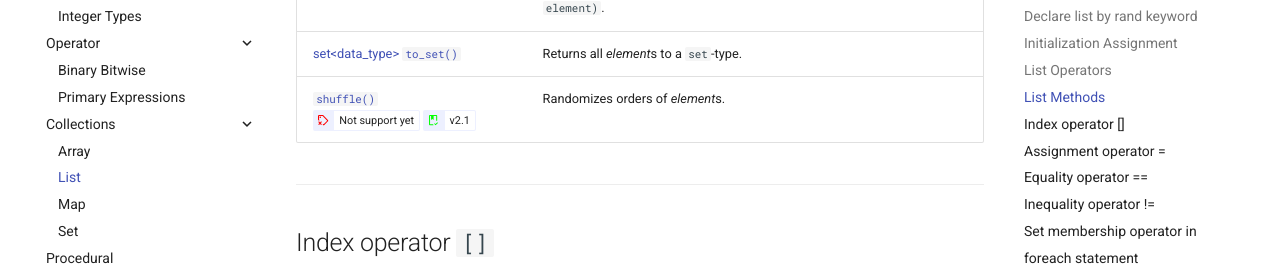
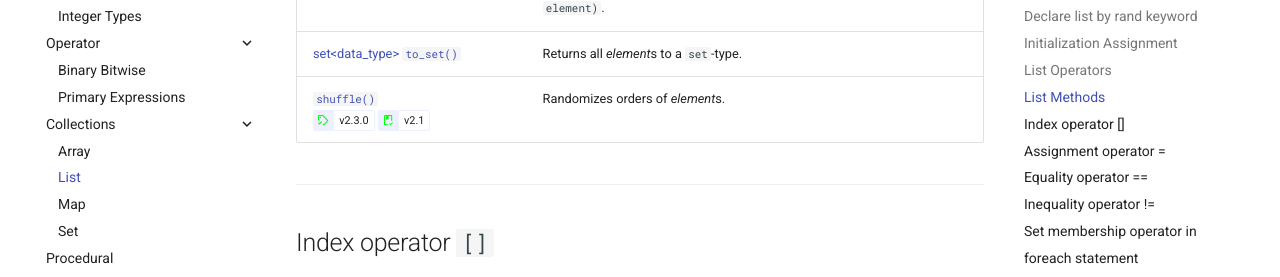
Before and after one commit to LeeKaiXuan/PSS_CookBook, an MkDocs documentation site: the page built from docs/Collections/Lists.md, in a window 1280 px wide and 900 px high, scrolled down 2490 px. Shown: the part 146-423 px from the top of the window. Built offline with MkDocs 1.6.1 and Material for MkDocs 9.7.7, drawn with Linux system fonts in a browser that asks for light colours; comment, search, counter and statistics services are not loaded; some of the changed text lies outside the part shown.

Commit message:
[PSSv2.1/7.9.3.2 List methods] Support `shuffle()` after PSSGen v2.3.0

````diff
--- a/docs/Collections/Lists.md
+++ b/docs/Collections/Lists.md
@@ -93,7 +93,7 @@ list<string > stringList = {"1"  , "2"  };  //  stringList: {"1"  , "2"  }
 | [&lt;data_type&gt; `pop_back()`](Lists.md#pop_back "function &lt;data_type&gt; `pop_back()`")                     | Moves out the last *element* from the list. Same as `delete(size()-1)`.                                       |
 | [`push_back(data_type element)`](Lists.md#push_back "function void `push_back(data_type element)`")               | Adds the *element* to the end of the list. Same as `insert(size()-1, element)`.                               |
 | [set&lt;data_type&gt; `to_set()`](Lists.md#to_set "function set&lt;data_type&gt; `to_set()`")                     | Returns all *element*s to a `set`-type.                                                                       |
-| [`shuffle()`](Lists.md#shuffle "function void `shuffle()`")<br><span class="mdx-badge"><span class="mdx-badge__icon">[:material-tag-remove-outline:{.red}](../index.md#symbol 'PSSGen: Not support yet')</span><span class="mdx-badge__text">Not support yet</span></span> <span class="mdx-badge"><span class="mdx-badge__icon">[:material-book-check-outline:{.green}](../index.md#symbol 'LRM: Minimum version')</span><span class="mdx-badge__text">v2.1</span></span>    | Randomizes orders of *element*s.                                                                              |
+| [`shuffle()`](Lists.md#shuffle "function void `shuffle()`")<br><span class="mdx-badge"><span class="mdx-badge__icon">[:material-tag-check-outline:{.green}](../index.md#symbol 'PSSGen: Minimum version')</span><span class="mdx-badge__text">v2.3.0</span></span> <span class="mdx-badge"><span class="mdx-badge__icon">[:material-book-check-outline:{.green}](../index.md#symbol 'LRM: Minimum version')</span><span class="mdx-badge__text">v2.1</span></span>    | Randomizes orders of *element*s.                                                                              |
 
 ---
 
@@ -356,7 +356,7 @@ set<int> intSet = intList.to_set(); //  intSet: {} -> {1, 2}
 ```
 
 ## function void `shuffle()` {#shuffle}
-<span class="mdx-badge"><span class="mdx-badge__icon">[:material-tag-remove-outline:{.red}](../index.md#symbol 'PSSGen: Not support yet')</span><span class="mdx-badge__text">Not support yet</span></span>
+<span class="mdx-badge"><span class="mdx-badge__icon">[:material-tag-check-outline:{.green}](../index.md#symbol 'PSSGen: Minimum version')</span><span class="mdx-badge__text">v2.3.0</span></span>
 <span class="mdx-badge"><span class="mdx-badge__icon">[:material-book-check-outline:{.green}](../index.md#symbol 'LRM: Minimum version')</span><span class="mdx-badge__text">v2.1</span></span>
 
 Randomizes orders of *element*s.
````
